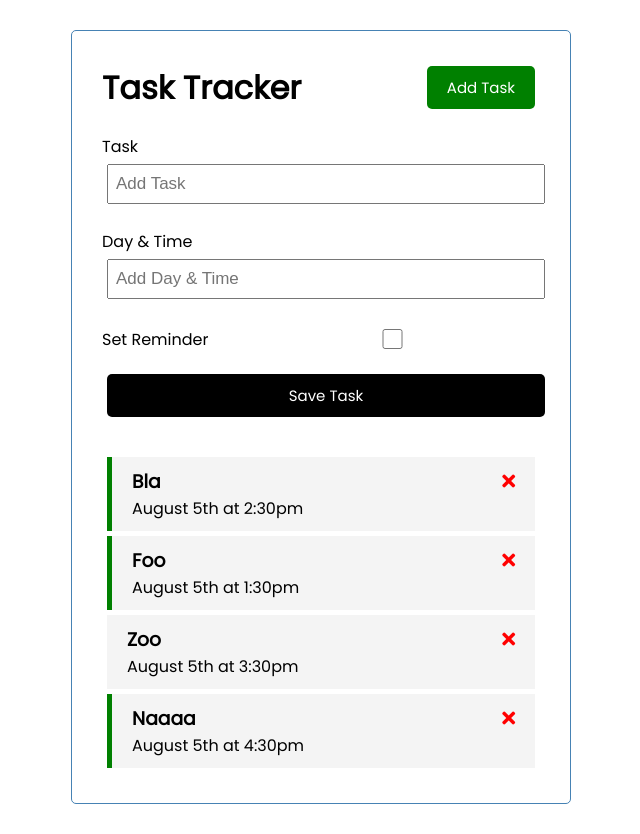
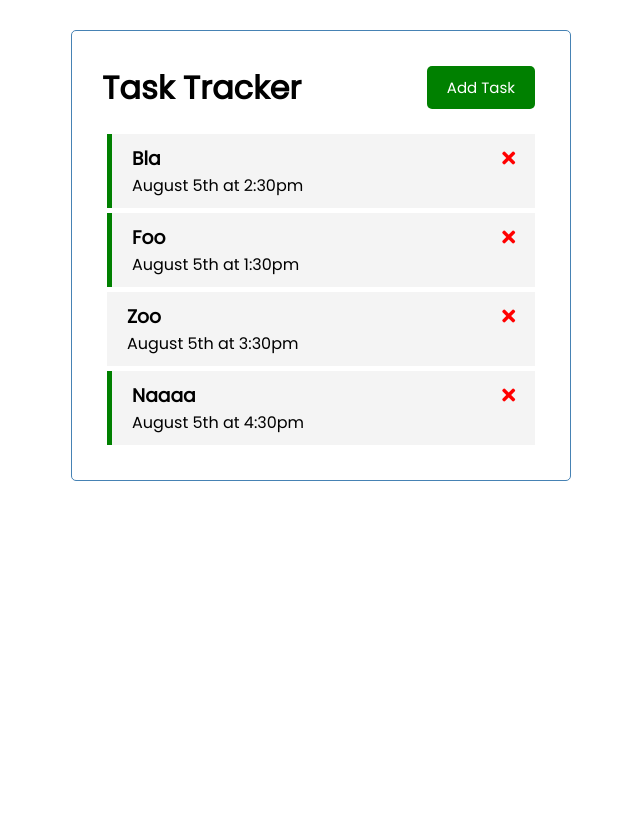
Before and after one commit to krisjwood/vue-task-tracker, a Vue app: page / in a window 1280 px wide. Shown: the whole page, without its empty margins (319-959 px from the left). After the commit the page ends 800 px from the top, so only its background shows below. Built offline with nearby package versions, Linux system fonts and the light colour scheme.

Commit message:
toggle add form

```diff
--- a/src/App.vue
+++ b/src/App.vue
@@ -1,7 +1,9 @@
 <template>
   <div class="container">
-    <Header title="Task Tracker" />
-    <AddTask @add-task="addTask" />
+    <Header @toggle-show-form="toggleAddForm" title="Task Tracker" />
+    <div v-show="showAddTask">
+      <AddTask @add-task="addTask" />
+    </div>
     <Tasks @delete-task="deleteTask" @toggle-task="toggleTask" :tasks="tasks" />
   </div>
 </template>
@@ -20,9 +22,13 @@ export default {
   data() {
     return {
       tasks: [],
+      showAddTask: false,
     };
   },
   methods: {
+    toggleAddForm() {
+      this.showAddTask = !this.showAddTask;
+    },
     deleteTask(id) {
       if (confirm(`Are you sure you want to delete task ${id}?`)) {
         this.tasks = this.tasks.filter((task) => task.id !== id);
@@ -36,8 +42,8 @@ export default {
       });
     },
     addTask(newTask) {
-      this.tasks = [...this.tasks, newTask]
-    }
+      this.tasks = [...this.tasks, newTask];
+    },
   },
   emits: ["delete-task", "toggle-task"],
   created() {
--- a/src/components/Button.vue
+++ b/src/components/Button.vue
@@ -13,7 +13,7 @@ export default {
   },
   methods: {
     onClick() {
-      console.log("click");
+      this.$emit("toggle-show-form");
     },
   },
 };
--- a/src/components/Header.vue
+++ b/src/components/Header.vue
@@ -1,7 +1,11 @@
 <template>
   <header>
     <h1>{{ title }}</h1>
-    <Button text="Add Task" color="green" />
+    <Button
+      @toggle-show-form="$emit('toggle-show-form')"
+      text="Add Task"
+      color="green"
+    />
   </header>
 </template>
 
```
